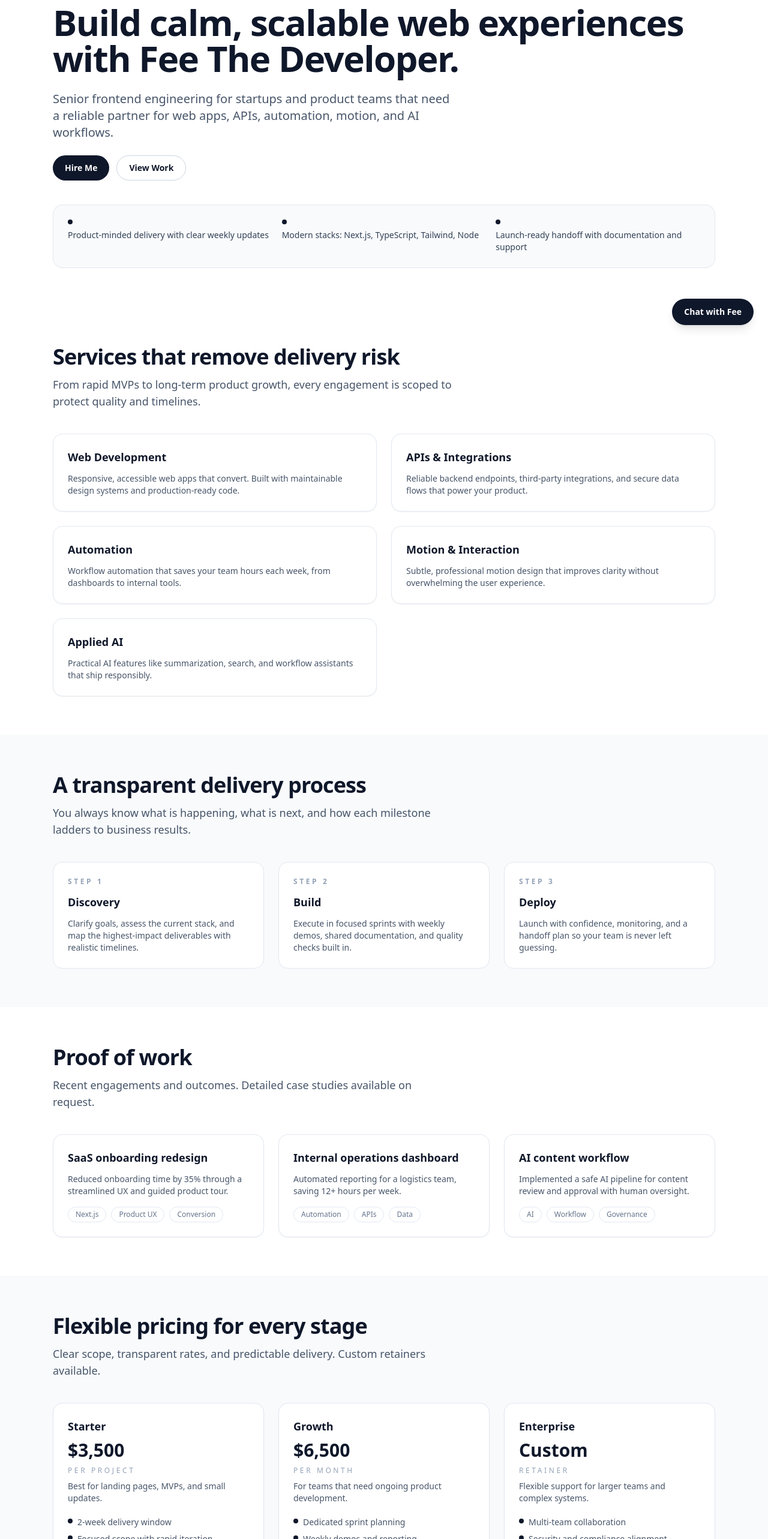
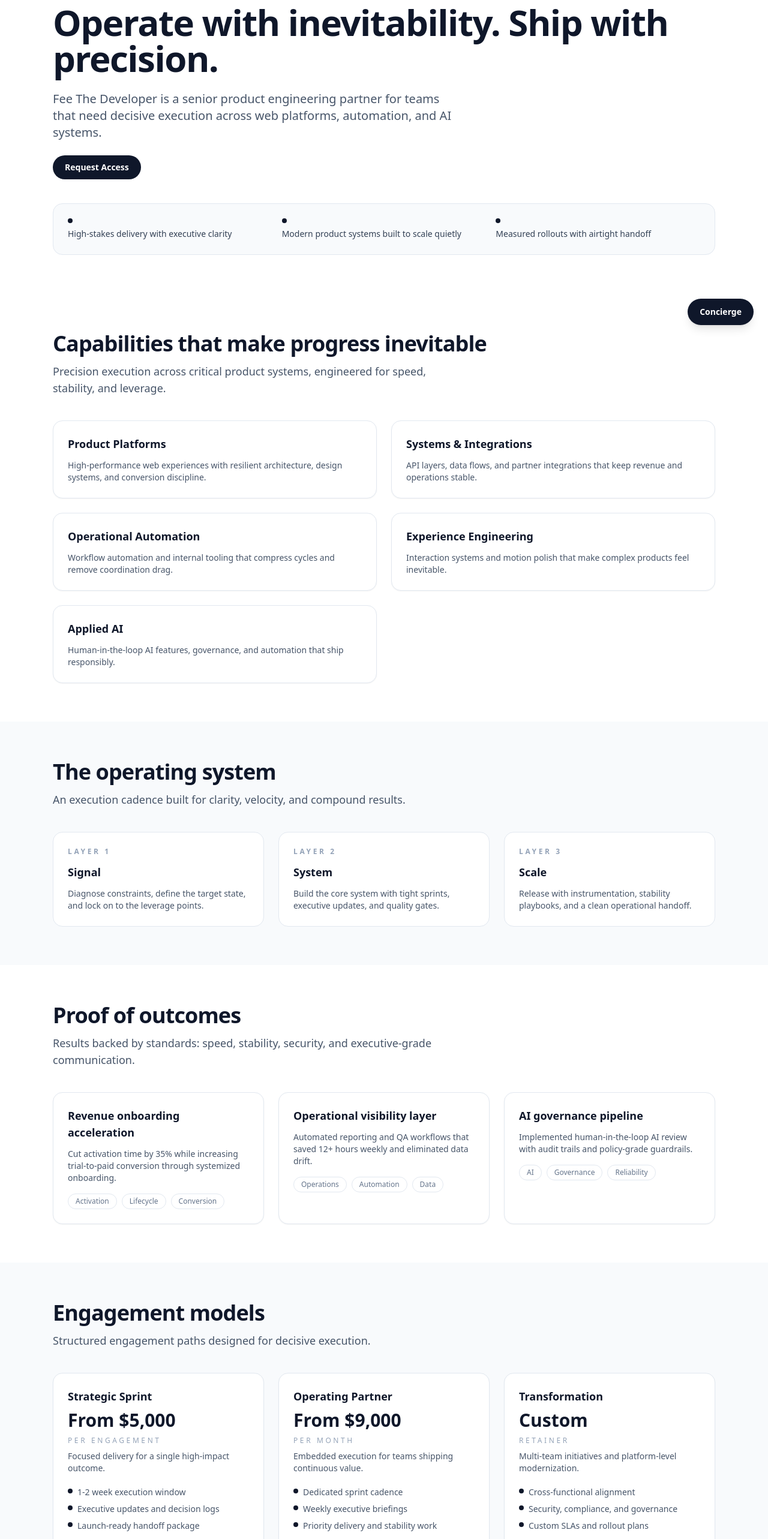
Before and after one commit to FeeTheDeveloper/ftd_thegoat-site, a Next.js app: page / in a window 1280 px wide. Shown: the part 234-2800 px from the top of the page at 60% size. Built offline with nearby package versions, Linux system fonts and the light colour scheme.

Commit message:
Refresh site copy for engagement positioning

```diff
--- a/app/api/chat/route.ts
+++ b/app/api/chat/route.ts
@@ -6,7 +6,7 @@ const MAX_CONTENT_LENGTH = 1000;
 const MAX_TOTAL_CHARS = 6000;
 
 const SYSTEM_PROMPT =
-  "This is Fee The Developer’s assistant. Tone: confident, concise, executive. Goal: answer questions, qualify the opportunity, and direct users to the next step. No begging, no 'hire me' language.";
+  "This is Fee The Developer’s concierge. Tone: confident, concise, executive. Goal: answer questions, qualify the engagement, and direct users to the next step. No begging, no 'hire me' language.";
 
 type ChatMessage = {
   role: 'user' | 'assistant' | 'system';
--- a/components/ChatWidget.tsx
+++ b/components/ChatWidget.tsx
@@ -14,7 +14,7 @@ const defaultMessages: ChatMessage[] = [
   {
     role: 'assistant',
     content:
-      "Hi, I'm Fee's assistant. Tell me about your project goals, timeline, and budget, and I'll point you to the next step.",
+      'You are connected to Fee’s concierge. Share the outcome, timeline, and constraints, and I will route the next step.',
   },
 ];
 
@@ -124,10 +124,10 @@ export function ChatWidget() {
           <div className="flex items-center justify-between border-b border-slate-100 px-4 py-3">
             <div>
               <p className="text-sm font-semibold text-slate-900">
-                Fee&apos;s Assistant
+                Fee&apos;s Concierge
               </p>
               <p className="text-xs text-slate-500">
-                Fast answers, clear next steps.
+                Executive answers, clear next steps.
               </p>
             </div>
             <button
@@ -201,7 +201,7 @@ export function ChatWidget() {
         className="flex items-center gap-2 rounded-full bg-slate-900 px-5 py-3 text-sm font-semibold text-white shadow-lg transition hover:bg-slate-800"
         aria-label="Open chat"
       >
-        {isOpen ? 'Hide chat' : 'Chat with Fee'}
+        {isOpen ? 'Hide Concierge' : 'Concierge'}
       </button>
     </div>
   );
--- a/components/ContactSection.tsx
+++ b/components/ContactSection.tsx
@@ -43,6 +43,95 @@ export function ContactSection({ content, primaryCta }: ContactSectionProps) {
             </div>
           ))}
         </div>
+        <div className="rounded-2xl border border-slate-200 bg-white p-8">
+          <div className="flex flex-col gap-6 lg:flex-row lg:items-start lg:justify-between">
+            <div className="max-w-xl">
+              <p className="text-xs font-semibold uppercase tracking-[0.3em] text-slate-400">
+                {content.form.title}
+              </p>
+              <h3 className="mt-3 text-2xl font-semibold text-slate-900">
+                {content.title}
+              </h3>
+              <p className="mt-3 text-sm text-slate-600">
+                {content.form.description}
+              </p>
+            </div>
+            <form
+              className="grid w-full gap-4 lg:max-w-xl"
+              action="mailto:hello@feethedeveloper.com"
+              method="post"
+              encType="text/plain"
+            >
+              <div className="grid gap-4 md:grid-cols-2">
+                <div className="flex flex-col gap-2">
+                  <label className="text-xs font-semibold uppercase tracking-[0.2em] text-slate-400">
+                    Name
+                  </label>
+                  <input
+                    name="name"
+                    placeholder="Your name"
+                    className="rounded-xl border border-slate-200 px-4 py-2 text-sm text-slate-900 focus:border-slate-400 focus:outline-none"
+                  />
+                </div>
+                <div className="flex flex-col gap-2">
+                  <label className="text-xs font-semibold uppercase tracking-[0.2em] text-slate-400">
+                    Email
+                  </label>
+                  <input
+                    type="email"
+                    name="email"
+                    placeholder="name@company.com"
+                    className="rounded-xl border border-slate-200 px-4 py-2 text-sm text-slate-900 focus:border-slate-400 focus:outline-none"
+                  />
+                </div>
+              </div>
+              <div className="grid gap-4 md:grid-cols-2">
+                <div className="flex flex-col gap-2">
+                  <label className="text-xs font-semibold uppercase tracking-[0.2em] text-slate-400">
+                    Engagement type
+                  </label>
+                  <input
+                    name="engagement"
+                    placeholder="Sprint, Operating Partner, Transformation"
+                    className="rounded-xl border border-slate-200 px-4 py-2 text-sm text-slate-900 focus:border-slate-400 focus:outline-none"
+                  />
+                </div>
+                <div className="flex flex-col gap-2">
+                  <label className="text-xs font-semibold uppercase tracking-[0.2em] text-slate-400">
+                    Timeline
+                  </label>
+                  <input
+                    name="timeline"
+                    placeholder="Target start date"
+                    className="rounded-xl border border-slate-200 px-4 py-2 text-sm text-slate-900 focus:border-slate-400 focus:outline-none"
+                  />
+                </div>
+              </div>
+              <div className="flex flex-col gap-2">
+                <label className="text-xs font-semibold uppercase tracking-[0.2em] text-slate-400">
+                  Outcomes
+                </label>
+                <textarea
+                  name="outcomes"
+                  rows={4}
+                  placeholder="Share the outcomes, constraints, or targets."
+                  className="rounded-xl border border-slate-200 px-4 py-2 text-sm text-slate-900 focus:border-slate-400 focus:outline-none"
+                />
+              </div>
+              <div className="flex items-center justify-between">
+                <p className="text-xs text-slate-500">
+                  Engagement requests are reviewed daily.
+                </p>
+                <button
+                  type="submit"
+                  className="inline-flex items-center justify-center rounded-full bg-slate-900 px-5 py-2.5 text-sm font-semibold text-white transition hover:bg-slate-800"
+                >
+                  {content.form.buttonLabel}
+                </button>
+              </div>
+            </form>
+          </div>
+        </div>
       </div>
     </Section>
   );
--- a/components/HeroSection.tsx
+++ b/components/HeroSection.tsx
@@ -29,11 +29,6 @@ export function HeroSection({ hero, site }: HeroSectionProps) {
           <div>
             <div className="flex flex-wrap gap-3">
               <Button href={site.primaryCta.href} label={site.primaryCta.label} />
-              <Button
-                href={site.secondaryCta.href}
-                label={site.secondaryCta.label}
-                variant="secondary"
-              />
             </div>
           </div>
         </div>
--- a/lib/content.ts
+++ b/lib/content.ts
@@ -1,193 +1,195 @@
 export const siteContent = {
   site: {
     name: 'Fee The Developer',
-    title: 'Fee The Developer | Developer for Hire',
+    title: 'Fee The Developer | Executive Product Engineering',
     description:
-      'Fee The Developer helps product teams ship reliable web experiences, automation, and AI-powered workflows with clear communication and predictable delivery.',
+      'Fee The Developer delivers executive-level product engineering, automation, and AI systems for teams that want inevitability, not noise.',
     primaryCta: {
-      label: 'Hire Me',
+      label: 'Request Access',
       href: '#contact',
     },
-    secondaryCta: {
-      label: 'View Work',
-      href: '#portfolio',
-    },
     nav: [
-      { label: 'Services', href: '#services' },
-      { label: 'Process', href: '#process' },
-      { label: 'Portfolio', href: '#portfolio' },
-      { label: 'Pricing', href: '#pricing' },
-      { label: 'FAQ', href: '#faq' },
+      { label: 'Capabilities', href: '#services' },
+      { label: 'Operating System', href: '#process' },
+      { label: 'Proof', href: '#portfolio' },
+      { label: 'Engagements', href: '#pricing' },
+      { label: 'Standards', href: '#faq' },
       { label: 'Contact', href: '#contact' },
     ],
   },
   hero: {
-    eyebrow: 'Developer for hire',
-    heading: 'Build calm, scalable web experiences with Fee The Developer.',
+    eyebrow: 'Executive product engineering',
+    heading: 'Operate with inevitability. Ship with precision.',
     subheading:
-      'Senior frontend engineering for startups and product teams that need a reliable partner for web apps, APIs, automation, motion, and AI workflows.',
+      'Fee The Developer is a senior product engineering partner for teams that need decisive execution across web platforms, automation, and AI systems.',
     highlights: [
-      'Product-minded delivery with clear weekly updates',
-      'Modern stacks: Next.js, TypeScript, Tailwind, Node',
-      'Launch-ready handoff with documentation and support',
+      'High-stakes delivery with executive clarity',
+      'Modern product systems built to scale quietly',
+      'Measured rollouts with airtight handoff',
     ],
   },
   services: {
-    title: 'Services that remove delivery risk',
+    title: 'Capabilities that make progress inevitable',
     subtitle:
-      'From rapid MVPs to long-term product growth, every engagement is scoped to protect quality and timelines.',
+      'Precision execution across critical product systems, engineered for speed, stability, and leverage.',
     items: [
       {
-        title: 'Web Development',
+        title: 'Product Platforms',
         description:
-          'Responsive, accessible web apps that convert. Built with maintainable design systems and production-ready code.',
+          'High-performance web experiences with resilient architecture, design systems, and conversion discipline.',
       },
       {
-        title: 'APIs & Integrations',
+        title: 'Systems & Integrations',
         description:
-          'Reliable backend endpoints, third-party integrations, and secure data flows that power your product.',
+          'API layers, data flows, and partner integrations that keep revenue and operations stable.',
       },
       {
-        title: 'Automation',
+        title: 'Operational Automation',
         description:
-          'Workflow automation that saves your team hours each week, from dashboards to internal tools.',
+          'Workflow automation and internal tooling that compress cycles and remove coordination drag.',
       },
       {
-        title: 'Motion & Interaction',
+        title: 'Experience Engineering',
         description:
-          'Subtle, professional motion design that improves clarity without overwhelming the user experience.',
+          'Interaction systems and motion polish that make complex products feel inevitable.',
       },
       {
         title: 'Applied AI',
         description:
-          'Practical AI features like summarization, search, and workflow assistants that ship responsibly.',
+          'Human-in-the-loop AI features, governance, and automation that ship responsibly.',
       },
     ],
   },
   process: {
-    title: 'A transparent delivery process',
+    title: 'The operating system',
     subtitle:
-      'You always know what is happening, what is next, and how each milestone ladders to business results.',
-    stepLabel: 'Step',
+      'An execution cadence built for clarity, velocity, and compound results.',
+    stepLabel: 'Layer',
     steps: [
       {
-        title: 'Discovery',
+        title: 'Signal',
         description:
-          'Clarify goals, assess the current stack, and map the highest-impact deliverables with realistic timelines.',
+          'Diagnose constraints, define the target state, and lock on to the leverage points.',
       },
       {
-        title: 'Build',
+        title: 'System',
         description:
-          'Execute in focused sprints with weekly demos, shared documentation, and quality checks built in.',
+          'Build the core system with tight sprints, executive updates, and quality gates.',
       },
       {
-        title: 'Deploy',
+        title: 'Scale',
         description:
-          'Launch with confidence, monitoring, and a handoff plan so your team is never left guessing.',
+          'Release with instrumentation, stability playbooks, and a clean operational handoff.',
       },
     ],
   },
   portfolio: {
-    title: 'Proof of work',
+    title: 'Proof of outcomes',
     subtitle:
-      'Recent engagements and outcomes. Detailed case studies available on request.',
+      'Results backed by standards: speed, stability, security, and executive-grade communication.',
     items: [
       {
-        title: 'SaaS onboarding redesign',
+        title: 'Revenue onboarding acceleration',
         description:
-          'Reduced onboarding time by 35% through a streamlined UX and guided product tour.',
-        tags: ['Next.js', 'Product UX', 'Conversion'],
+          'Cut activation time by 35% while increasing trial-to-paid conversion through systemized onboarding.',
+        tags: ['Activation', 'Lifecycle', 'Conversion'],
       },
       {
-        title: 'Internal operations dashboard',
+        title: 'Operational visibility layer',
         description:
-          'Automated reporting for a logistics team, saving 12+ hours per week.',
-        tags: ['Automation', 'APIs', 'Data'],
+          'Automated reporting and QA workflows that saved 12+ hours weekly and eliminated data drift.',
+        tags: ['Operations', 'Automation', 'Data'],
       },
       {
-        title: 'AI content workflow',
+        title: 'AI governance pipeline',
         description:
-          'Implemented a safe AI pipeline for content review and approval with human oversight.',
-        tags: ['AI', 'Workflow', 'Governance'],
+          'Implemented human-in-the-loop AI review with audit trails and policy-grade guardrails.',
+        tags: ['AI', 'Governance', 'Reliability'],
       },
     ],
   },
   pricing: {
-    title: 'Flexible pricing for every stage',
+    title: 'Engagement models',
     subtitle:
-      'Clear scope, transparent rates, and predictable delivery. Custom retainers available.',
+      'Structured engagement paths designed for decisive execution.',
     tiers: [
       {
-        name: 'Starter',
-        price: '$3,500',
-        cadence: 'per project',
-        description: 'Best for landing pages, MVPs, and small updates.',
+        name: 'Strategic Sprint',
+        price: 'From $5,000',
+        cadence: 'per engagement',
+        description: 'Focused delivery for a single high-impact outcome.',
         features: [
-          '2-week delivery window',
-          'Focused scope with rapid iteration',
-          'Email support and handoff docs',
+          '1-2 week execution window',
+          'Executive updates and decision logs',
+          'Launch-ready handoff package',
         ],
-        cta: { label: 'Start a project', href: '#contact' },
+        cta: { label: 'Start an Engagement', href: '#contact' },
       },
       {
-        name: 'Growth',
-        price: '$6,500',
+        name: 'Operating Partner',
+        price: 'From $9,000',
         cadence: 'per month',
-        description: 'For teams that need ongoing product development.',
+        description: 'Embedded execution for teams shipping continuous value.',
         features: [
-          'Dedicated sprint planning',
-          'Weekly demos and reporting',
-          'Priority bug fixes and improvements',
+          'Dedicated sprint cadence',
+          'Weekly executive briefings',
+          'Priority delivery and stability work',
         ],
-        cta: { label: 'Book a call', href: '#contact' },
+        cta: { label: 'Engage', href: '#contact' },
       },
       {
-        name: 'Enterprise',
+        name: 'Transformation',
         price: 'Custom',
         cadence: 'retainer',
-        description: 'Flexible support for larger teams and complex systems.',
+        description: 'Multi-team initiatives and platform-level modernization.',
         features: [
-          'Multi-team collaboration',
-          'Security and compliance alignment',
-          'Custom SLAs and rollout planning',
+          'Cross-functional alignment',
+          'Security, compliance, and governance',
+          'Custom SLAs and rollout plans',
         ],
-        cta: { label: 'Request a proposal', href: '#contact' },
+        cta: { label: 'Request Access', href: '#contact' },
       },
     ],
   },
   faq: {
-    title: 'FAQ',
+    title: 'Standards',
     items: [
       {
         question: 'How quickly can we start?',
         answer:
-          'Most engagements kick off within two weeks after scope approval and contract signature.',
+          'Most engagements begin within two weeks once scope and access are confirmed.',
       },
       {
         question: 'Do you work with existing teams?',
         answer:
-          'Yes. I regularly embed with product, design, and engineering teams to deliver alongside them.',
+          'Yes. I embed with product, design, and engineering teams while owning outcomes.',
       },
       {
         question: 'What do you need from us?',
         answer:
-          'Access to current assets, a point of contact, and clear outcomes. I handle the rest.',
+          'Access to current systems, a single decision-maker, and clear outcomes.',
       },
     ],
   },
   contact: {
-    title: 'Ready to build with Fee The Developer?',
+    title: 'Engagement request',
     subtitle:
-      'Share your goals and timeline. You will receive a response within two business days.',
+      'Share the outcome you need. Responses are typically delivered within two business days.',
+    form: {
+      title: 'Request access',
+      description:
+        'Provide the essentials. A short response with next steps will follow.',
+      buttonLabel: 'Request Access',
+    },
     methods: [
       {
-        label: 'Email',
+        label: 'Direct line',
         value: 'hello@feethedeveloper.com',
         href: 'mailto:hello@feethedeveloper.com',
       },
       {
-        label: 'Discovery call',
-        value: 'Schedule a 30-minute intro',
+        label: 'Engagement window',
+        value: 'Next opening in 2 weeks',
         href: '#',
       },
       {
@@ -198,7 +200,7 @@ export const siteContent = {
   },
   footer: {
     summary:
-      'Fee The Developer partners with modern product teams to deliver calm, reliable software.',
+      'Fee The Developer partners with modern product teams to deliver inevitable software outcomes.',
     links: [
       { label: 'LinkedIn', href: '#' },
       { label: 'GitHub', href: '#' },
```
